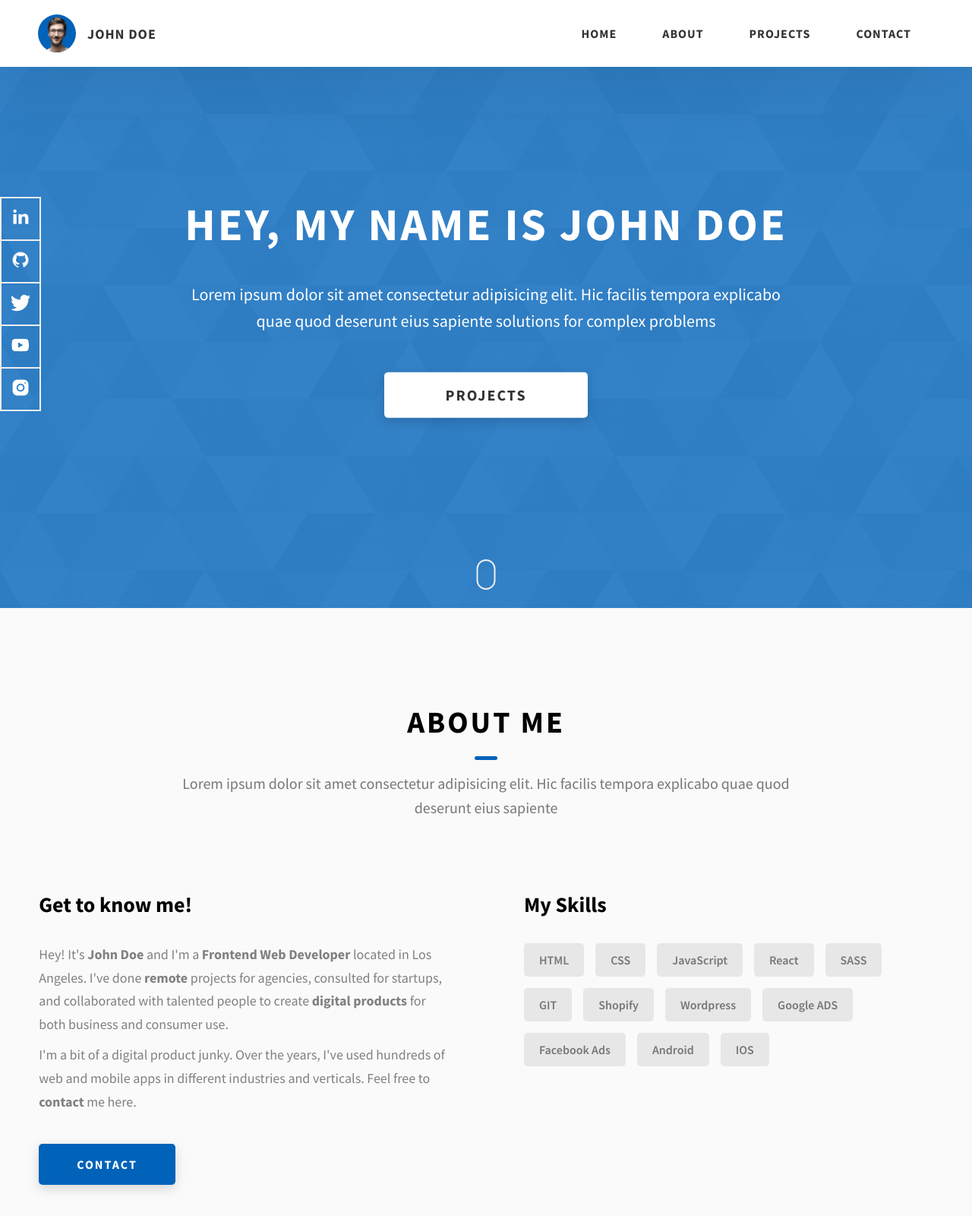
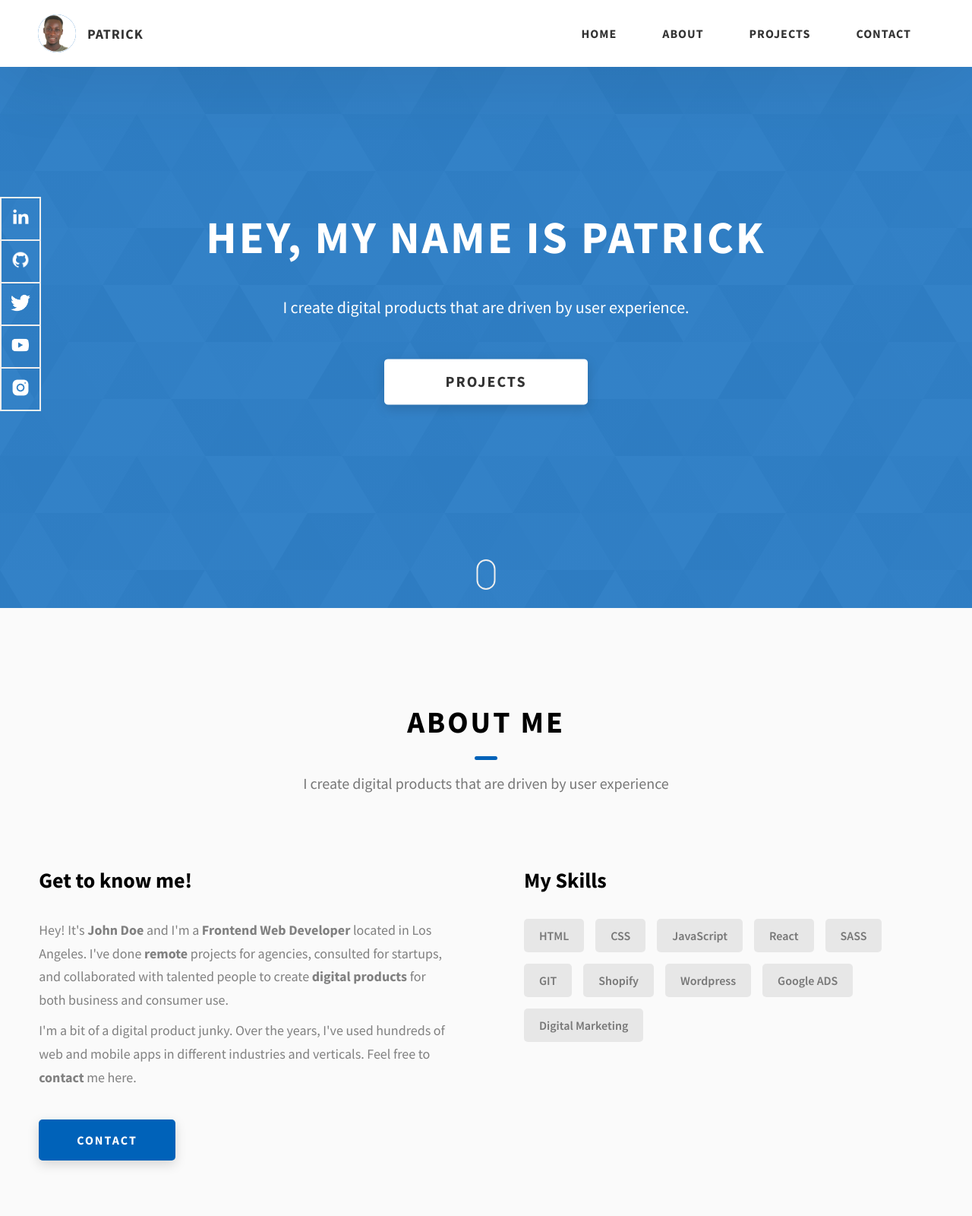
Before and after one commit to PatrickKyei/briefcase, a website: page index.html in a window 1280 px wide. Shown: the top 1600 px of the page at 76% size. Drawn offline with Linux system fonts and the light colour scheme.

Commit message:
add changes

```diff
--- a/index.html
+++ b/index.html
@@ -22,12 +22,12 @@
         <div class="header__logo-container">
           <div class="header__logo-img-cont">
             <img
-              src="./assets/png/john-doe.png"
+              src="./assets/png/patrick.png"
               alt="Ram Maheshwari Logo Image"
               class="header__logo-img"
             />
           </div>
-          <span class="header__logo-sub">John Doe</span>
+          <span class="header__logo-sub">Patrick</span>
         </div>
         <div class="header__main">
           <ul class="header__links">
@@ -79,12 +79,10 @@
     </header>
     <section class="home-hero">
       <div class="home-hero__content">
-        <h1 class="heading-primary">Hey, My name is John Doe</h1>
+        <h1 class="heading-primary">Hey, My name is Patrick</h1>
         <div class="home-hero__info">
           <p class="text-primary">
-            Lorem ipsum dolor sit amet consectetur adipisicing elit. Hic facilis
-            tempora explicabo quae quod deserunt eius sapiente solutions for
-            complex problems
+            I create digital products that are driven by user experience.
           </p>
         </div>
         <div class="home-hero__cta">
@@ -150,8 +148,7 @@
         <h2 class="heading heading-sec heading-sec__mb-med">
           <span class="heading-sec__main">About Me</span>
           <span class="heading-sec__sub">
-            Lorem ipsum dolor sit amet consectetur adipisicing elit. Hic facilis
-            tempora explicabo quae quod deserunt eius sapiente
+            I create digital products that are driven by user experience
           </span>
         </h2>
         <div class="about__content">
@@ -192,9 +189,7 @@
               <div class="skills__skill">Shopify</div>
               <div class="skills__skill">Wordpress</div>
               <div class="skills__skill">Google ADS</div>
-              <div class="skills__skill">Facebook Ads</div>
-              <div class="skills__skill">Android</div>
-              <div class="skills__skill">IOS</div>
+              <div class="skills__skill">Digital Marketing</div>
             </div>
           </div>
         </div>
@@ -205,8 +200,7 @@
         <h2 class="heading heading-sec heading-sec__mb-bg">
           <span class="heading-sec__main">Projects</span>
           <span class="heading-sec__sub">
-            Lorem ipsum dolor sit amet consectetur adipisicing elit. Hic facilis
-            tempora explicabo quae quod deserunt eius sapiente
+            Here are a couple of projects I've worked on.
           </span>
         </h2>
 
@@ -346,35 +340,35 @@
               <span>Social</span>
             </h2>
             <div class="main-footer__social-cont">
-              <a target="_blank" rel="noreferrer" href="#">
+              <a target="_blank" rel="noreferrer" href="https://linkedin.com/in/patrickbaffour">
                 <img
                   class="main-footer__icon"
                   src="./assets/png/linkedin-ico.png"
                   alt="icon"
                 />
               </a>
-              <a target="_blank" rel="noreferrer" href="#">
+              <a target="_blank" rel="noreferrer" href="https://github.com/PatrickKyei">
                 <img
                   class="main-footer__icon"
                   src="./assets/png/github-ico.png"
                   alt="icon"
                 />
               </a>
-              <a target="_blank" rel="noreferrer" href="#">
+              <a target="_blank" rel="noreferrer" href="https://twitter.com/_patrickbaffour">
                 <img
                   class="main-footer__icon"
                   src="./assets/png/twitter-ico.png"
                   alt="icon"
                 />
               </a>
-              <a target="_blank" rel="noreferrer" href="#">
+              <a target="_blank" rel="noreferrer" href="https://www.youtube.com/channel/UCsAjtT-RYQRtMngsTGLxS2Q">
                 <img
                   class="main-footer__icon"
                   src="./assets/png/yt-ico.png"
                   alt="icon"
                 />
               </a>
-              <a target="_blank" rel="noreferrer" href="#">
+              <a target="_blank" rel="noreferrer" href="https://www.instagram.com/_patrickbaffour/">
                 <img
                   class="main-footer__icon main-footer__icon--mr-none"
                   src="./assets/png/insta-ico.png"
@@ -384,10 +378,9 @@
             </div>
           </div>
           <div class="main-footer__row main-footer__row-2">
-            <h4 class="heading heading-sm text-lt">John Doe</h4>
+            <h4 class="heading heading-sm text-lt">Patrick</h4>
             <p class="main-footer__short-desc">
-              Lorem ipsum dolor sit amet consectetur adipisicing elit facilis
-              tempora explicabo quae quod deserunt
+              I create digital products that are driven by user experience.
             </p>
           </div>
         </div>
@@ -395,8 +388,8 @@
         <!-- If you give me some credit or shoutout here by linking to my website, then it will be a big thing for me and will help me a lot :) -->
         <div class="main-footer__lower">
           &copy; Copyright 2021. Made by
-          <a rel="noreferrer" target="_blank" href="https://rammaheshwari.com"
-            >Ram Maheshwari</a
+          <a rel="noreferrer" target="_blank" href="https://patrickkyei.com"
+            >Patrick</a
           >
         </div>
       </div>
```
Also changed, not shown: assets/png/patrick.png (added).
